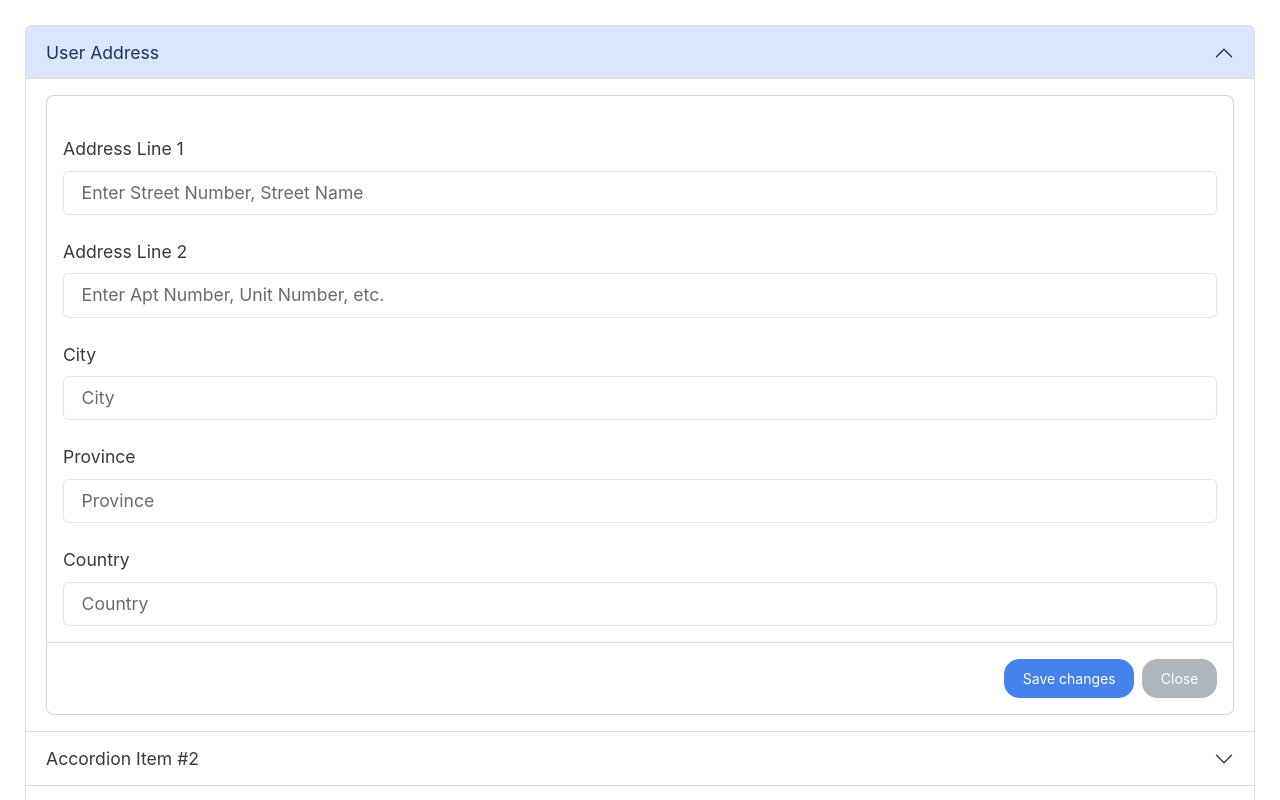
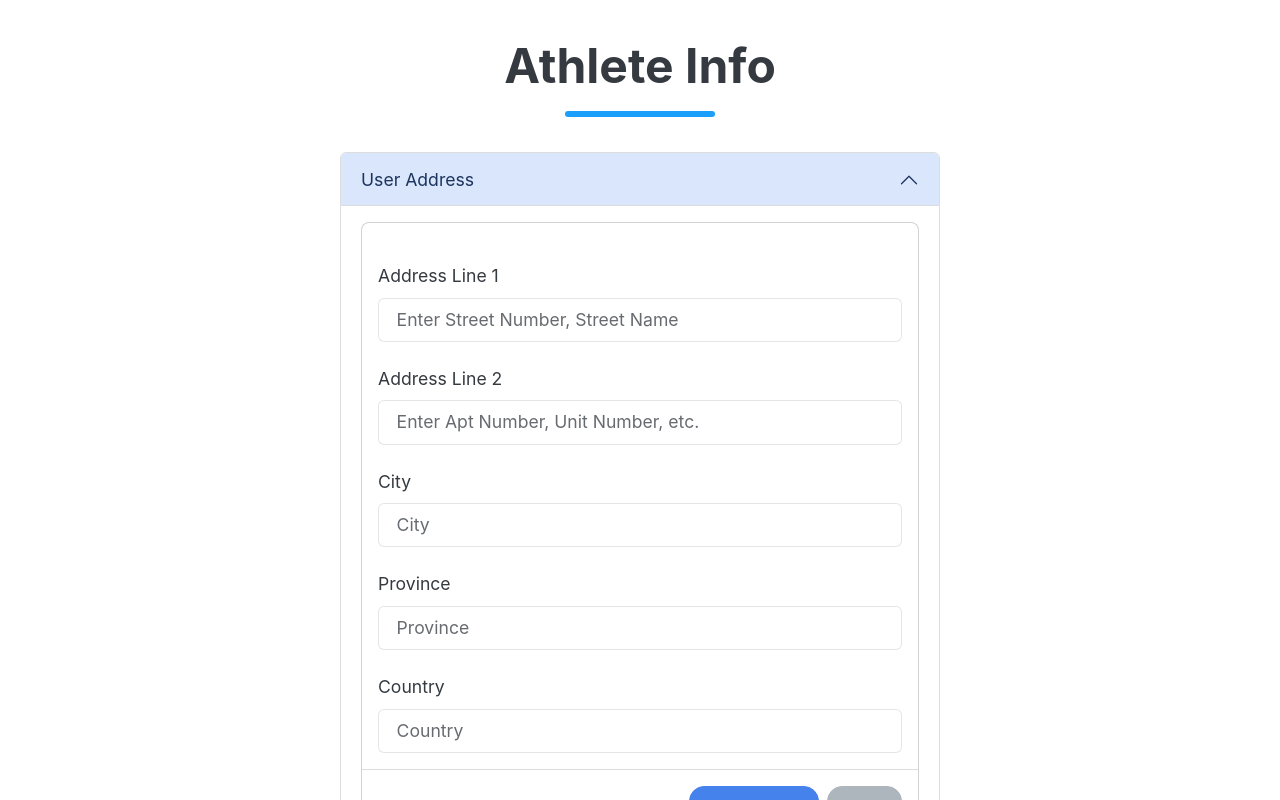
Before and after one commit to zaidsaeed/CAManager-FE, a React (Create React App) app: page /athleteInfo in a window 1280 px wide. Shown: the top 800 px of the page. Built offline with nearby package versions, Linux system fonts and the light colour scheme.

Commit message:
The CSS of the athleteInfo page now looks better

```diff
--- a/src/components/AthleteInfo.css
+++ b/src/components/AthleteInfo.css
@@ -1,3 +1,34 @@
-.accordion {
-  padding: 25px;
+.athleteinfo-container {
+  display: flex;
+  flex-direction: column;
+  margin: auto;
+  background: #fff;
+  width: 600px;
 }
+
+.athleteinfo-header {
+  display: flex;
+  flex-direction: column;
+  align-items: center;
+  gap: 9px;
+  width: 100%;
+  margin-top: 30px;
+}
+
+.athleteinfo-text {
+  font-size: 48px;
+  font-weight: 700;
+}
+
+.athleteinfo-underline {
+  width: 25%;
+  height: 6px;
+  background: #1aa0fa;
+  border-radius: 9px;
+}
+
+.athleteinfo-accordion {
+  margin-top: 35px;
+  display: flex;
+  flex-direction: column;
+}
--- a/src/components/AthleteInfo.tsx
+++ b/src/components/AthleteInfo.tsx
@@ -3,8 +3,12 @@ import UserAddressModal from "./AthleteInfoComponents/UserAddressModal";
 import "./AthleteInfo.css";
 const AthleteInfo = () => {
   return (
-    <>
-      <div className="accordion" id="accordionExample">
+    <div className="athleteinfo-container">
+      <div className="athleteinfo-header">
+        <div className="athleteinfo-text">Athlete Info</div>
+        <div className="athleteinfo-underline"></div>
+      </div>
+      <div className="athleteinfo-accordion accordion" id="accordionExample">
         <div className="accordion-item">
           <h2 className="accordion-header" id="headingOne">
             <button
@@ -92,7 +96,7 @@ const AthleteInfo = () => {
           </div>
         </div>
       </div>
-    </>
+    </div>
   );
 };
 
```
